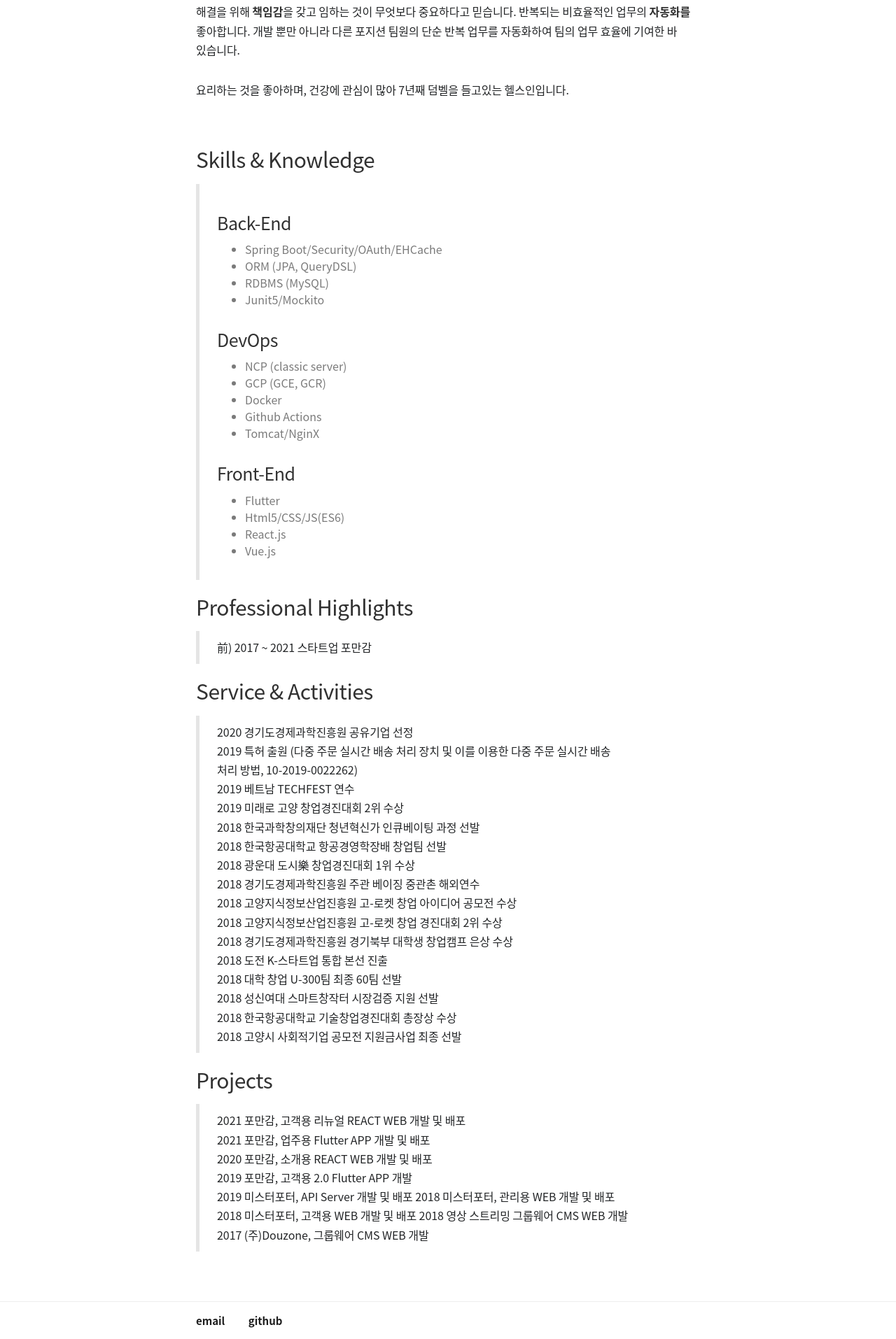
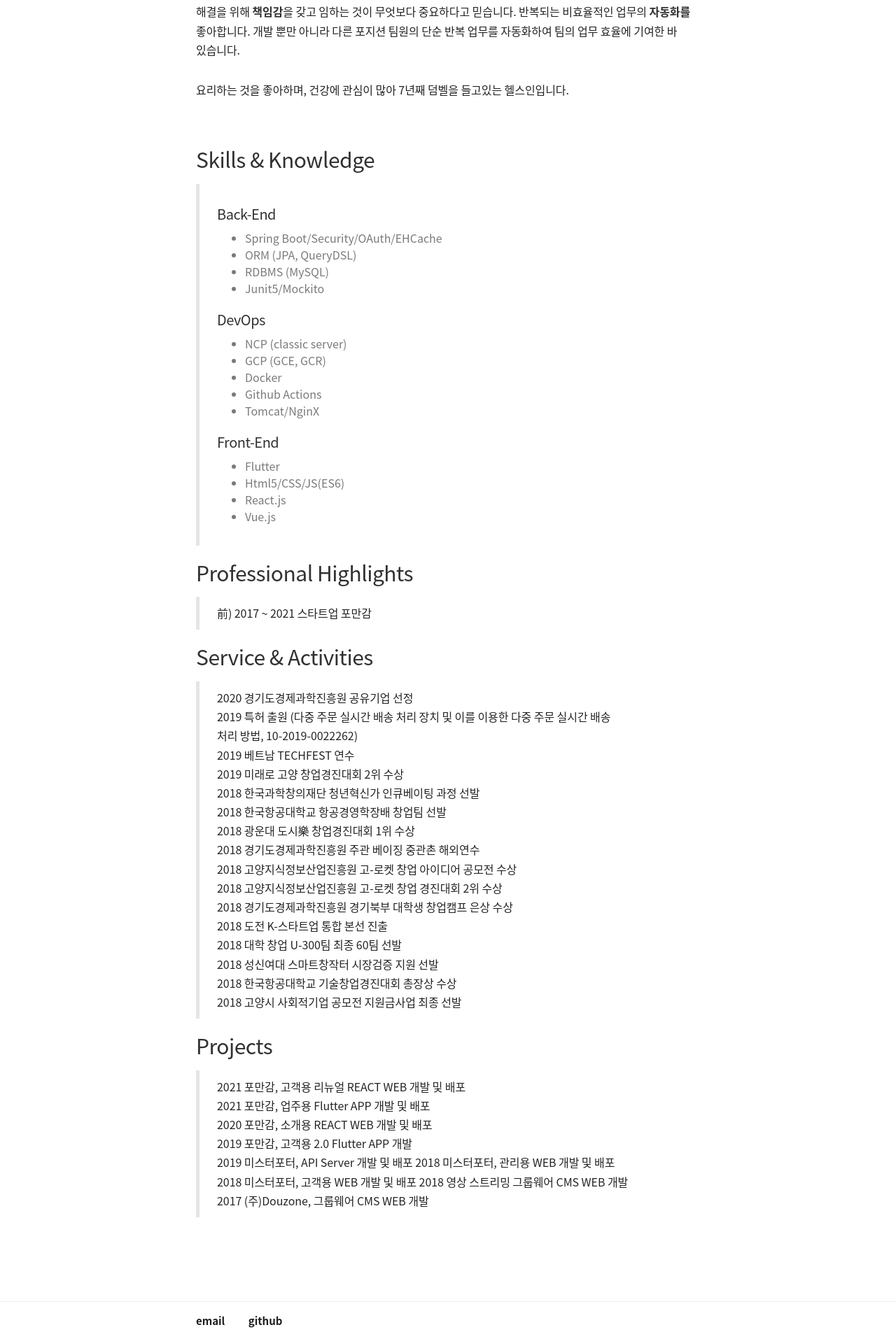
Before and after one commit to cholnh/cholnh.github.io, a Jekyll site: the page built from about.md, in a window 1280 px wide. Shown: the part 658-2572 px from the top of the page at 70% size. Built offline with Jekyll 4.4.1, drawn with Linux system fonts in a browser that asks for light colours.

```diff
--- a/about.md
+++ b/about.md
@@ -92,14 +92,13 @@ layout: page
 <br/>
 
 ## Skills & Knowledge
-
-> ### Back-End
+> #### Back-End
 > - Spring Boot/Security/OAuth/EHCache
 > - ORM (JPA, QueryDSL)
 > - RDBMS (MySQL)
 > - Junit5/Mockito
 >
-> ### DevOps
+> #### DevOps
 >
 > - NCP (classic server)
 > - GCP (GCE, GCR)
@@ -107,7 +106,7 @@ layout: page
 > - Github Actions
 > - Tomcat/NginX
 >
-> ### Front-End
+> #### Front-End
 >
 > - Flutter
 > - Html5/CSS/JS(ES6)
```
